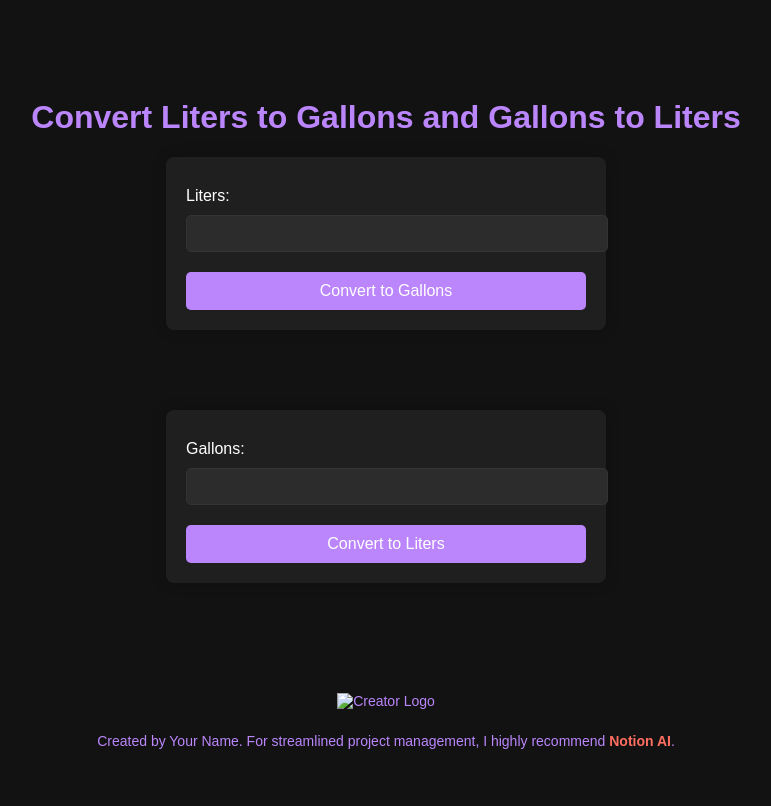
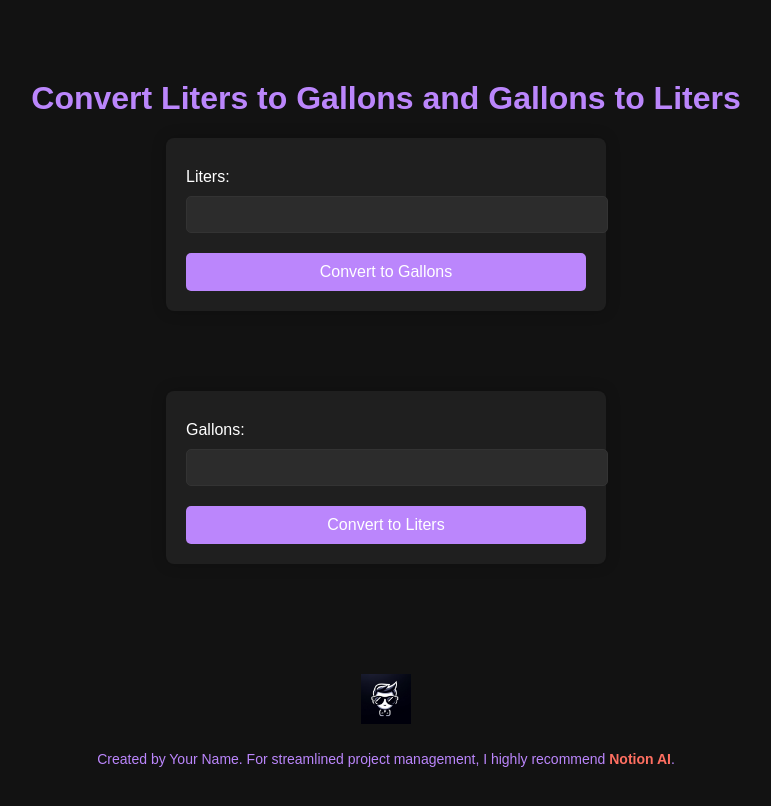
Before and after one commit to adrianreal/test2, a plain HTML site: page index.html in a window 1280 px wide. Shown: the whole page, without its empty margins (254-1025 px from the left). Drawn offline with Linux system fonts and the light colour scheme.

Commit message:
Update index.html

```diff
--- a/index.html
+++ b/index.html
@@ -7,7 +7,7 @@
     <meta name="description" content="Convert liters to gallons and gallons to liters with our accurate and easy-to-use online converter. Perfect for quick and precise unit conversions.">
     <meta name="keywords" content="liter to gallon, gallon to liter, unit converter, volume conversion, online converter, metric to imperial, imperial to metric">
     <meta name="author" content="Tyler">
-    <link rel="icon" href="path/to/your/favicon.ico" type="image/x-icon">
+    <link rel="icon" href="https://github.com/adrianreal/test2/blob/main/lo.png?raw=true" type="image/x-icon">
     <style>
         body {
             font-family: Arial, sans-serif;
@@ -135,7 +135,7 @@
 
     <!-- Creator Message -->
     <div class="creator-message">
-        <img src="path/to/your/logo.png" alt="Creator Logo">
+        <img src="https://github.com/adrianreal/test2/blob/main/lo.png?raw=true" alt="Creator Logo">
         <p>Created by Your Name. For streamlined project management, I highly recommend <a href="YOUR_AFFILIATE_LINK" target="_blank">Notion AI</a>.</p>
     </div>
 
```
